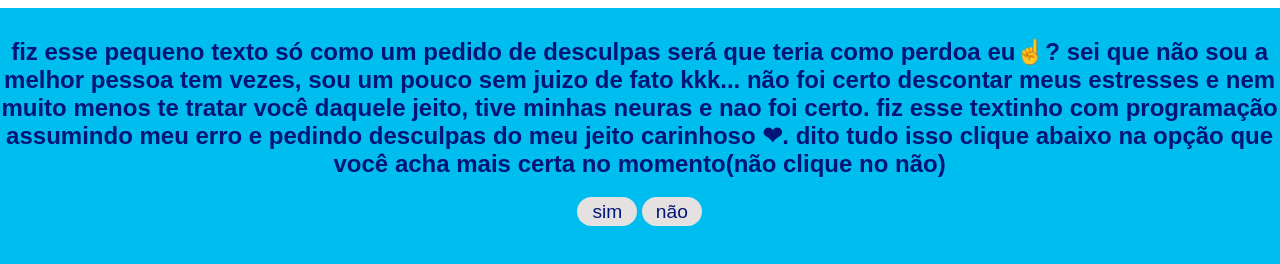
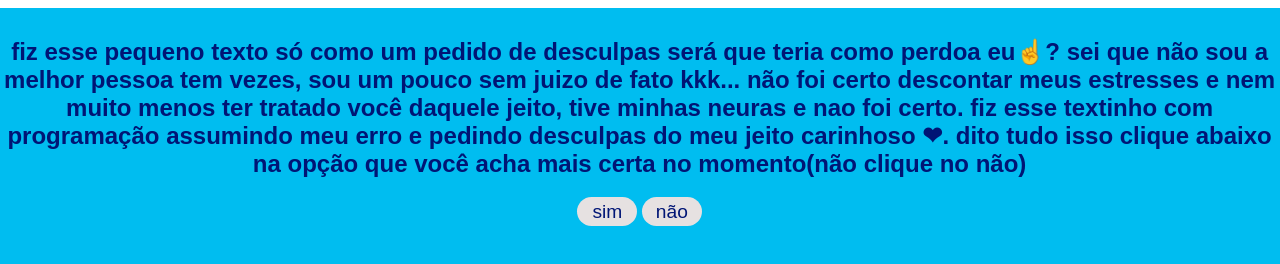
Before and after one commit to joaogabrielmonte/pedido_081, a plain HTML site: page index.html in a window 1280 px wide. Drawn offline with Linux system fonts and the light colour scheme; a web font is replaced by a local one.

Commit message:
Update index.html

```diff
--- a/index.html
+++ b/index.html
@@ -11,7 +11,7 @@
 
 <body>
 <div class="container">
-    <h2> fiz esse pequeno texto só como um pedido de desculpas será que teria como perdoa eu&#x261D? sei que não sou a melhor pessoa tem vezes, sou um pouco sem juizo de fato kkk... não foi certo descontar meus estresses e nem muito menos te tratar você daquele jeito, tive minhas neuras e nao foi certo. fiz esse textinho com programação assumindo meu erro e pedindo desculpas do meu jeito carinhoso &#x2764. dito tudo isso clique abaixo na opção que você acha mais certa no momento(não clique no não)</h2>
+    <h2> fiz esse pequeno texto só como um pedido de desculpas será que teria como perdoa eu&#x261D? sei que não sou a melhor pessoa tem vezes, sou um pouco sem juizo de fato kkk... não foi certo descontar meus estresses e nem muito menos ter tratado você daquele jeito, tive minhas neuras e nao foi certo. fiz esse textinho com programação assumindo meu erro e pedindo desculpas do meu jeito carinhoso &#x2764. dito tudo isso clique abaixo na opção que você acha mais certa no momento(não clique no não)</h2>
     <button onclick="sim()">sim</button>
     <button onmouseover="desviar(this)">não</button>
 </div>
```
